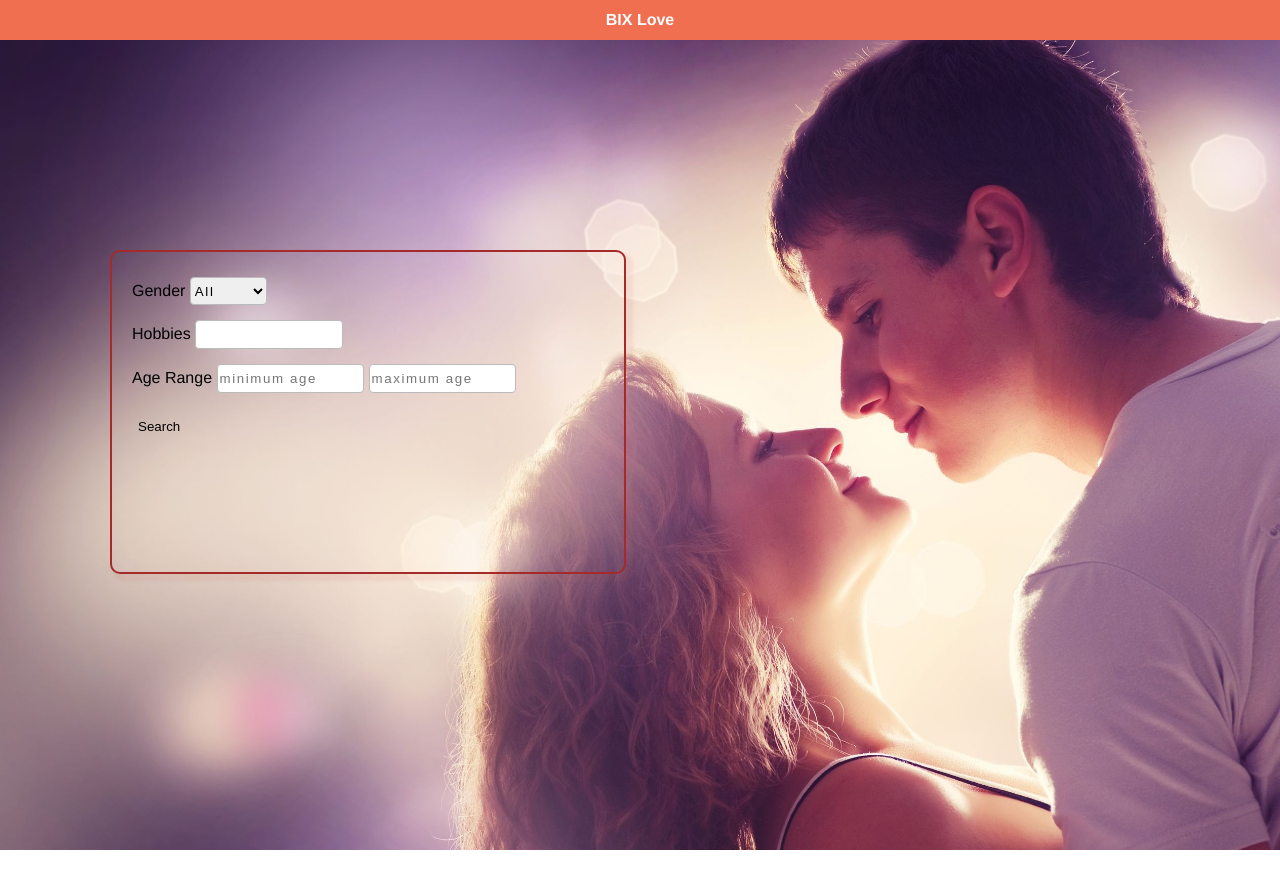
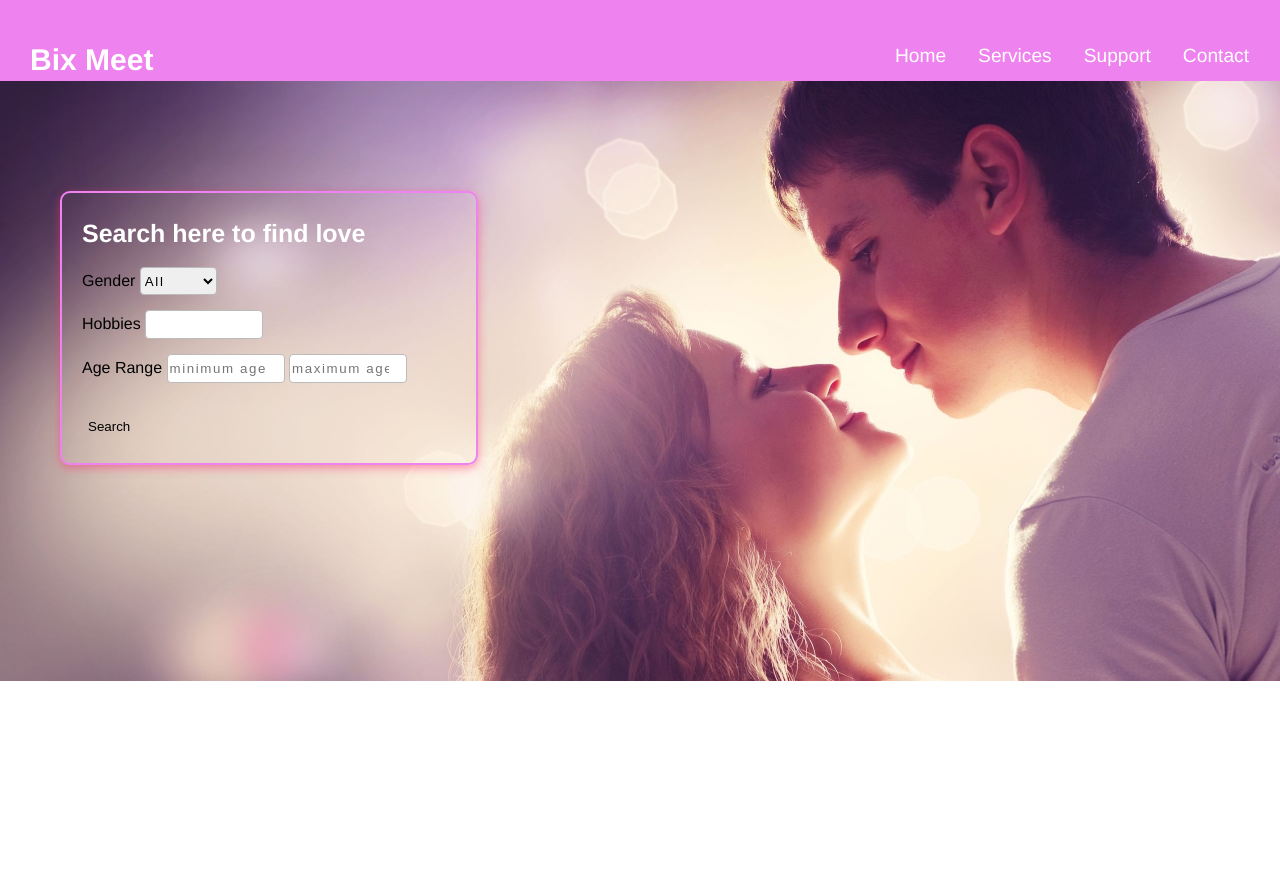
Before and after one commit to BFRIMPONG/Dating-App, a plain HTML site: page index.html in a window 1280 px wide. After the commit the page ends 800 px from the top, so only its background shows below. Drawn offline with Linux system fonts and the light colour scheme.

Commit message:
UI updated

```diff
--- a/css/style.css
+++ b/css/style.css
@@ -1,28 +1,65 @@
 body {
     font-family: helvetica;
 }
+
+#logo{
+    /* border: 2px solid blue; */
+    width: 40vw;
+    position: relative;
+    top:45px;
+    padding-left: 30px;
+    font-size: 30px;
+    background-color: transparent;
+}
+
+.nav {
+    background-color: violet;
+    color: white;
+  }
+
+  .nav ul {
+    margin: 0px;
+    padding: 0px;
+    list-style-type: none;
+    font-size: 0px;
+  }
+
+  .nav ul li {
+    padding: 16px;
+    text-align: center;
+    font-size: 1.2rem;
+    border-bottom: 1px solid black;
+    transition: background-color 0.6s;
+  }
+
+  .nav ul li:hover {
+    background-color: white;
+    cursor: pointer;
+    color: rgb(160, 82, 82);
+  }
+
 
 .img{
     background-image: url(../images/318675.jpg);
     background-size: cover;
     background-position: center;
-    padding-top: 200px;
-    padding-bottom: 200px;
+    padding-top: 100px;
+    padding-bottom: 90px;
 }
 
 .search-wrapper{
-    /* display: flex; */
-    width: 100%;
-    height:300px;
+
+    width: 80%;
+    height:250px;
     padding-bottom: 1rem;
-    /* justify-content: center; */
-    /* align-items: center; */
-    border: 2px solid brown;
+    border: 2px solid violet;
     border-radius: 10px;
-    box-shadow: 5px 5px 3px 2px rgba(202, 102, 102, 0.1);
+    box-shadow: 0 3px 10px rgba(251, 44, 116, 0.5);
     padding: 10px;
-    margin-bottom: 200px;
-    margin-left: 100px;
+    margin-left: 50px;
+    align-items: center;
+    align-content: center;
+    justify-content: center;
 }
 
 .search-wrapper:hover {
@@ -30,7 +67,7 @@ body {
 }
 
 #header {
-    background-color:#F16F51;
+    /* background-color:violet; */
     height: 40px;
     text-align: center;
     line-height: 40px;
@@ -40,6 +77,7 @@ h1 {
     vertical-align: middle;
     color: white;
     font-weight: bold;
+    font-size: 25px;
 }
 
 input, select{
@@ -72,31 +110,32 @@ select{
 }
 
 #result-container{
-    width: 80vw;
+    width: 60vw;
     margin: 10px auto;
     /* border: 3px solid blue; */
-
-
+    align-items: center;
+    justify-content: center;
 }
-
 
 .person-row {
     margin: 10px;
+    background-color: violet;
+    width: 40%;
+    float: left;
+    border: 3px solid violet;
+    justify-content: center;
+    text-align: center;
+    box-shadow: 5px 5px 3px 2px rgba(196, 102, 102, 0.336);
+    border-radius: 10px;
+}
 
-    background-color: #FDB45C;
-    width: 100%;
-    /* float: left; */
-    /* border: 3px solid brown; */
-    /* justify-content: center; */
-    /* text-align: center; */
-    /* display: flex; */
-    box-shadow: 5px 5px 3px 2px rgba(196, 102, 102, 0.336);
-
-
+.person-row:hover{
+    transition: 0.5s;
+    width: 50%;
+    height: 70%;
 }
 
 .person-row img {
-    float: center;
     margin-right: 20px;
 }
 
@@ -104,25 +143,50 @@ select{
 
 } */
 
+.person-row > button{
+    border: 2px solid white;
+    background-color: transparent;
+    border-radius: 5px;
+}
+
 .person-row > button:hover{
     box-shadow: 0 3px 10px rgba(251, 44, 116, 0.5);
  }
 
 #searchBtn{
     cursor: pointer;
-    margin-top: 15px;
+    margin-top: 25px;
     background-color: transparent;
     border: #fb2d75;
 }
 
-#searchBtn .fa{
-    color: #fb2d75;
-}
+
 #searchBtn:hover{
     box-shadow: 0 3px 10px rgba(251, 44, 116, 0.5);
     background-color: none;
 }
 
+.gender {
+    padding-left: 0px;
+}
+
 /* .person-row > button {
    float: right;
 } */
+
+
+@media screen and (min-width: 700px) {
+    .nav ul {
+      text-align: right;
+      padding-right:15px;
+      background-color: transparent;
+    }
+
+    .nav ul li {
+      display: inline-block;
+      border-bottom: 0px;
+      background-color: transparent;
+
+    }
+
+}
--- a/index.html
+++ b/index.html
@@ -8,14 +8,24 @@
         <link href="css/style.css" rel="stylesheet">
     </head>
     <body>
-        <div id="header"><h1>BIX Love</h1></div>
+        <div class="wrapper">
+        <div class="nav">
+            <h1 id = "logo">Bix Meet</h1>
+            <ul>
+              <li>Home</li>
+              <li>Services</li>
+              <li>Support</li>
+              <li>Contact</li>
+            </ul>
+        </div>
         <div id="main">
             <div class="img">
                 <div class="text">
                     <div class="row">
                         <div class="search-wrapper">
                             <div class="row">
-                                <label>Gender</label>
+                                <h1>Search here to find love</h1><br>
+                                <label class="gender">Gender</label>
                                 <select id="gender">
                                     <option value="A">All</option>
                                     <option value="F">Female</option>
@@ -45,7 +55,16 @@
 
                 </div>
             </div>
+            <!-- <footer>
+
+
+                <h5>Copyright Bix Meet 2021.</h5>
+
+            </footer>    -->
         </div>
+
+    </div>
+
         <script src="js/script.js"></script>
     </body>
 </html>
--- a/js/script.js
+++ b/js/script.js
@@ -91,7 +91,7 @@ window.addEventListener('load', function() {
                            <div>' + users[i].name + '</div>\
                            <div>' + users[i].age + '</div>\
                            <div>' + users[i].hobby + '</div></div>\
-                            <button>Add as friend</button></div>';
+                            <button id = "addFriend">Add as friend</button></div>';
                     }
                 }
             }
```
